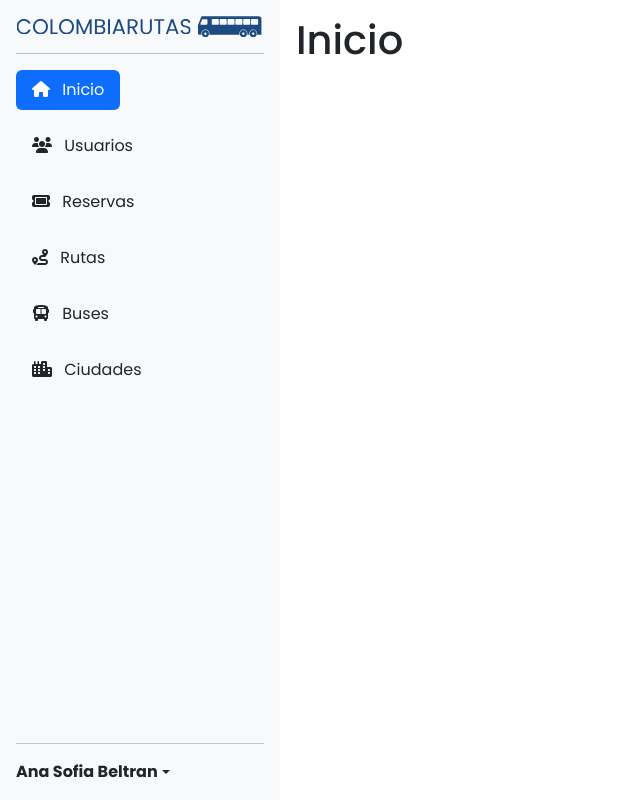
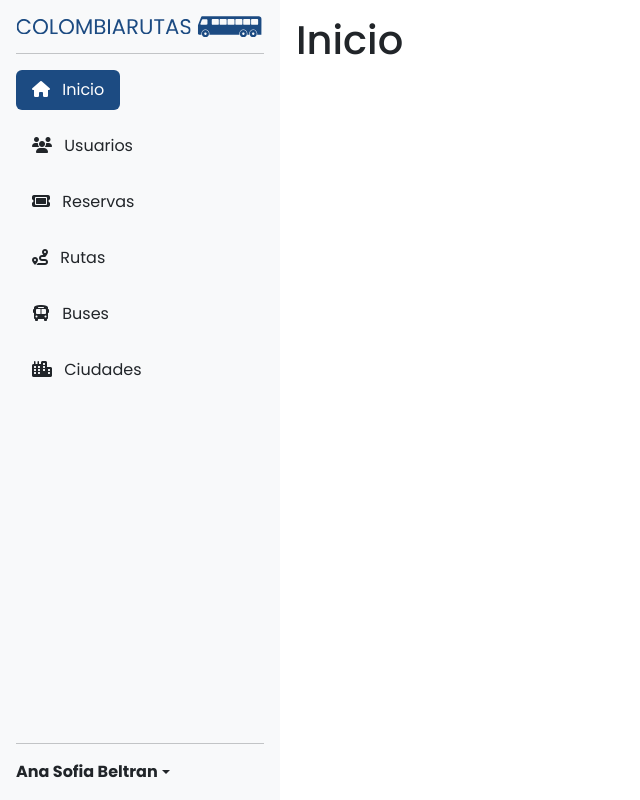
Before and after one commit to alejandromiradurango/proyecto-media, a PHP site: page /admin.php in a window 1280 px wide. Shown: the whole page, without its empty margins (0-640 px from the left). Run offline with PHP 8.4, Linux system fonts and the light colour scheme; a user stored in the database is signed in.

Commit message:
active links color

```diff
--- a/css/estilos.css
+++ b/css/estilos.css
@@ -183,3 +183,7 @@ li {
     overflow: auto;
     width: 100%;
 }
+
+.active {
+    background-color: var(--colorPrincipal) !important;
+}
```
